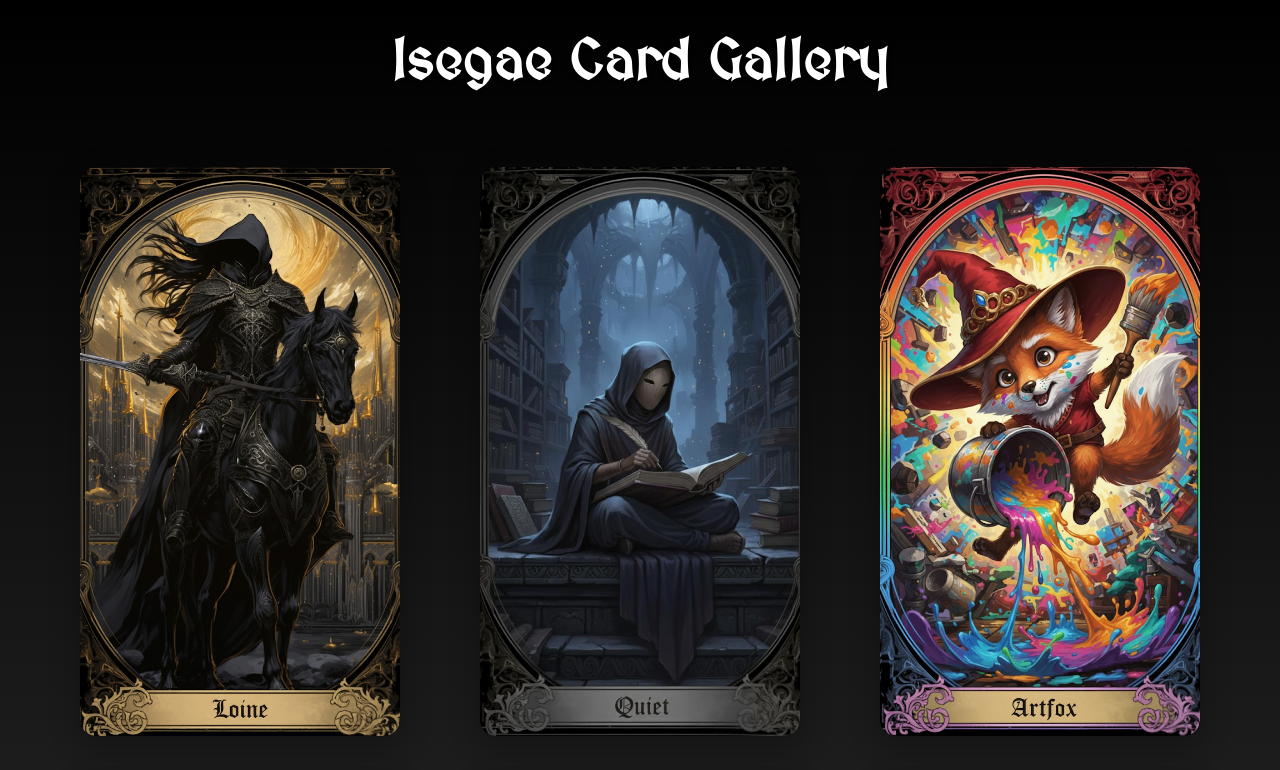
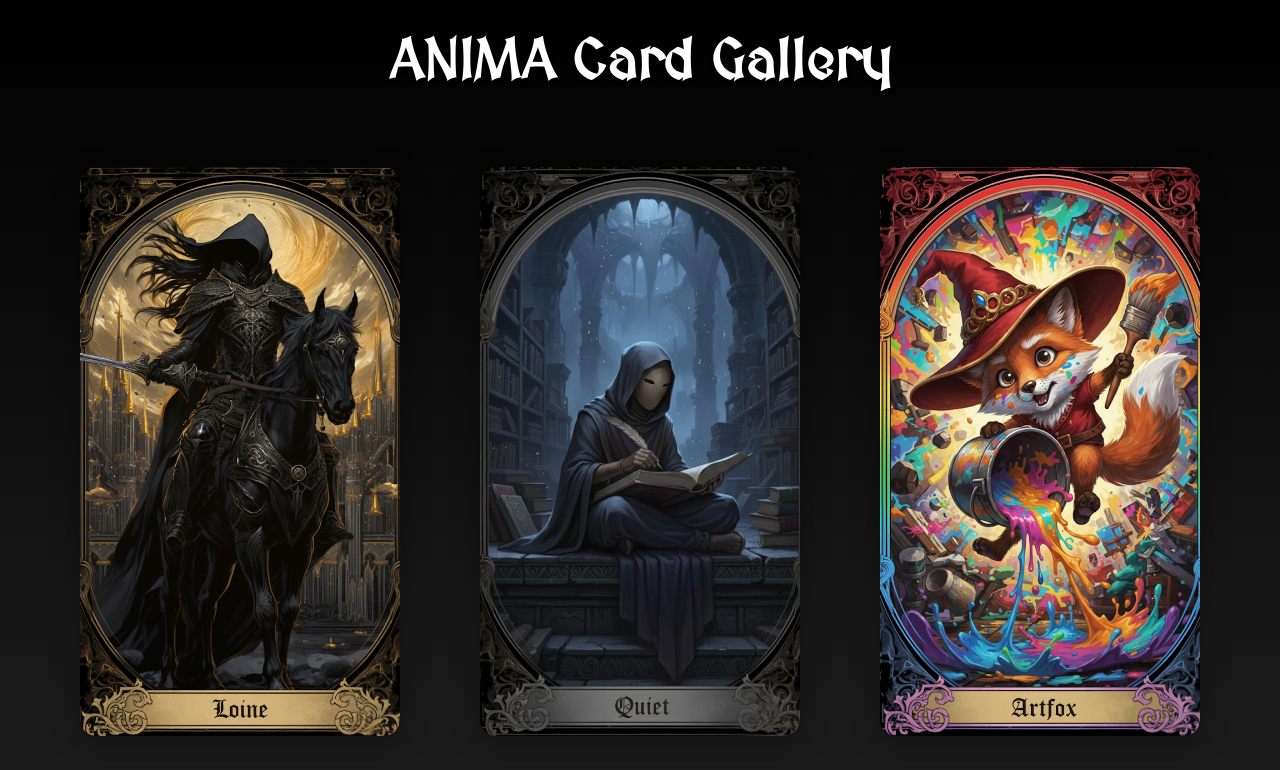
Before and after one commit to metahwi/Anima, a plain HTML site: page index.html in a window 1280 px wide. Shown: the top 770 px of the page. Drawn offline with Linux system fonts and the light colour scheme.

Commit message:
changed title

```diff
--- a/index.html
+++ b/index.html
@@ -3,11 +3,11 @@
 <head>
     <meta charset="UTF-8">
     <meta name="viewport" content="width=device-width, initial-scale=1.0">
-    <title>Isegae Card Gallery</title>
+    <title>ANIMA Card Gallery</title>
     <meta name="description" content="Explore a collection of 8 beautiful art cards with interactive 3D effects and immersive experiences.">
 
     <!-- Open Graph tags -->
-    <meta property="og:title" content="Isegae Card Gallery">
+    <meta property="og:title" content="ANIMA Card Gallery">
     <meta property="og:description" content="Explore a collection of 8 beautiful art cards with interactive 3D effects and immersive experiences.">
     <meta property="og:type" content="website">
     <meta property="og:url" content="">
@@ -314,7 +314,7 @@
 </head>
 <body>
     <header class="header">
-        <h1>Isegae Card Gallery</h1>
+        <h1>ANIMA Card Gallery</h1>
 
     </header>
 
```
Also changed, not shown: 1 other file.
